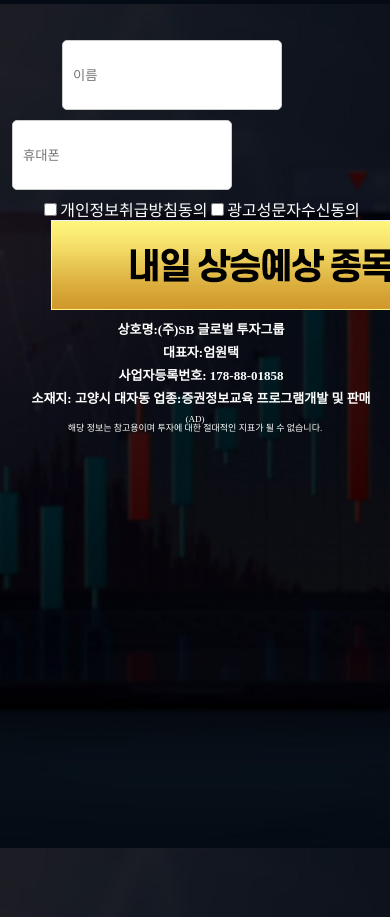
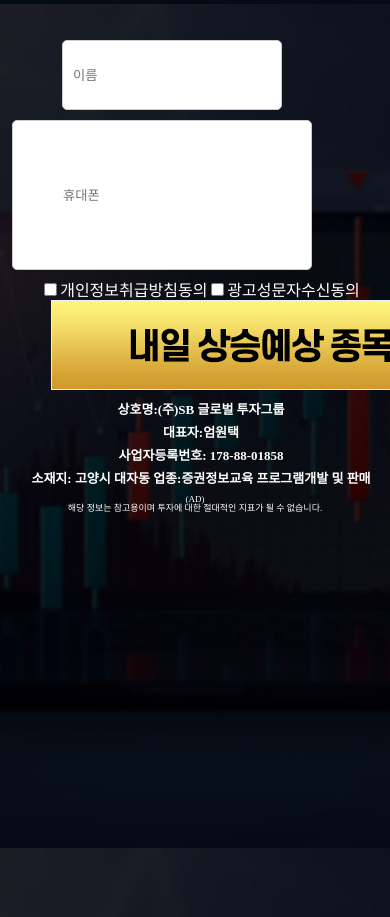
Before and after one commit to euntti/newstest, a React (Create React App) app: page / in a window 390 px wide. Shown: the part 840-1757 px from the top of the page. Built offline with nearby package versions, Linux system fonts and the light colour scheme; no server answers.

Commit message:
패딩잡기

```diff
--- a/src/App.css
+++ b/src/App.css
@@ -271,7 +271,7 @@ table {
     width: 15vw;
   }
   .App .phone input {
-    padding: 10px;
+    padding: 50px;
     border: 1px solid #ccc;
     border-radius: 5px;
     margin-right: 10px;
```
